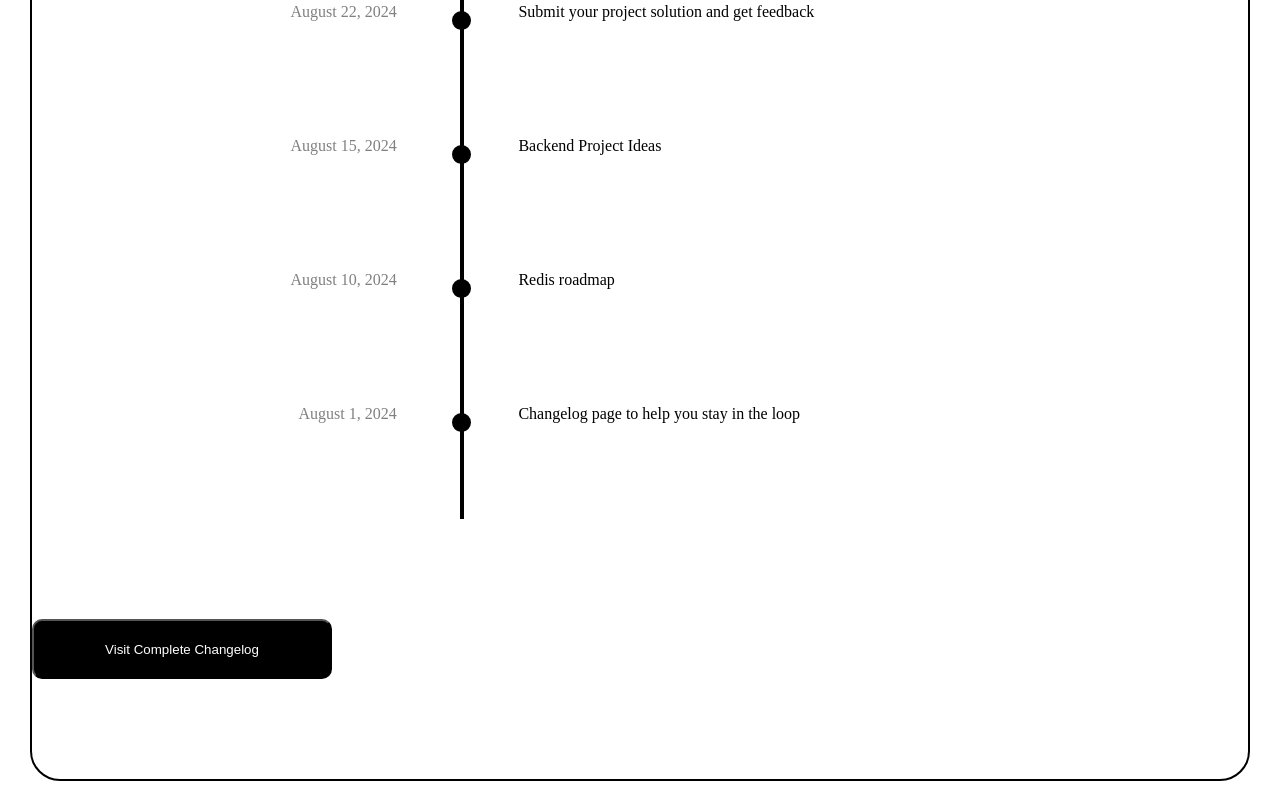
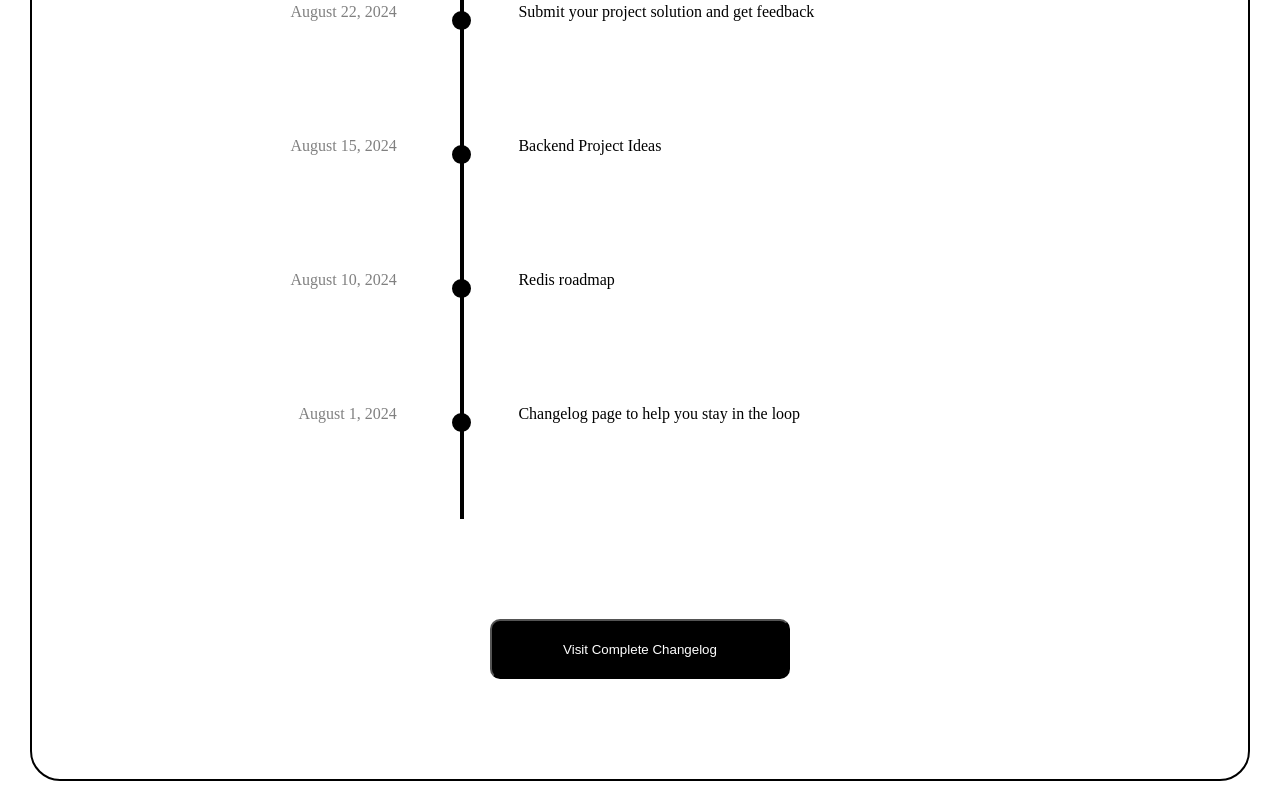
Before and after one commit to Khifayath007/Changelog-Component, a plain HTML site: page index.html in a window 1280 px wide. Shown: the part 676-1487 px from the top of the page. Drawn offline with Linux system fonts and the light colour scheme.

Commit message:
Changelog Component

```diff
--- a/index.html
+++ b/index.html
@@ -67,7 +67,7 @@
             </div>
             <p id="right">Changelog page to help you stay in the loop</p>
         </div>
-         <button>Visit Complete Changelog</button>
     </div>
+    <input type="button" name="Visit Complete Changelog" value="Visit Complete Changelog">
 </body>
 </html>
--- a/style.css
+++ b/style.css
@@ -5,6 +5,9 @@ body{
     border: 2px solid black;
     border-radius:30px;
     margin: 30px;
+    display: flex;
+    flex-direction: column;
+    align-items: center;
 }
 h1{
     text-align: center;
@@ -33,7 +36,6 @@ h1{
 #Changelog{
     display:flex;
     flex-direction: column;
-    align-items: center;
 }
 #element{
     display: flex;
@@ -54,12 +56,12 @@ h1{
 #middle{
     display: flex;
 }
-button{
+input{
+    height: 60px;
     width: 300px;
-    height: 60px;
-    border-radius:10px;
-    background-color: black;
     margin-top: 100px;
     margin-bottom: 100px;
+    background-color: black;
     color: white;
+    border-radius: 10px;
 }
```
